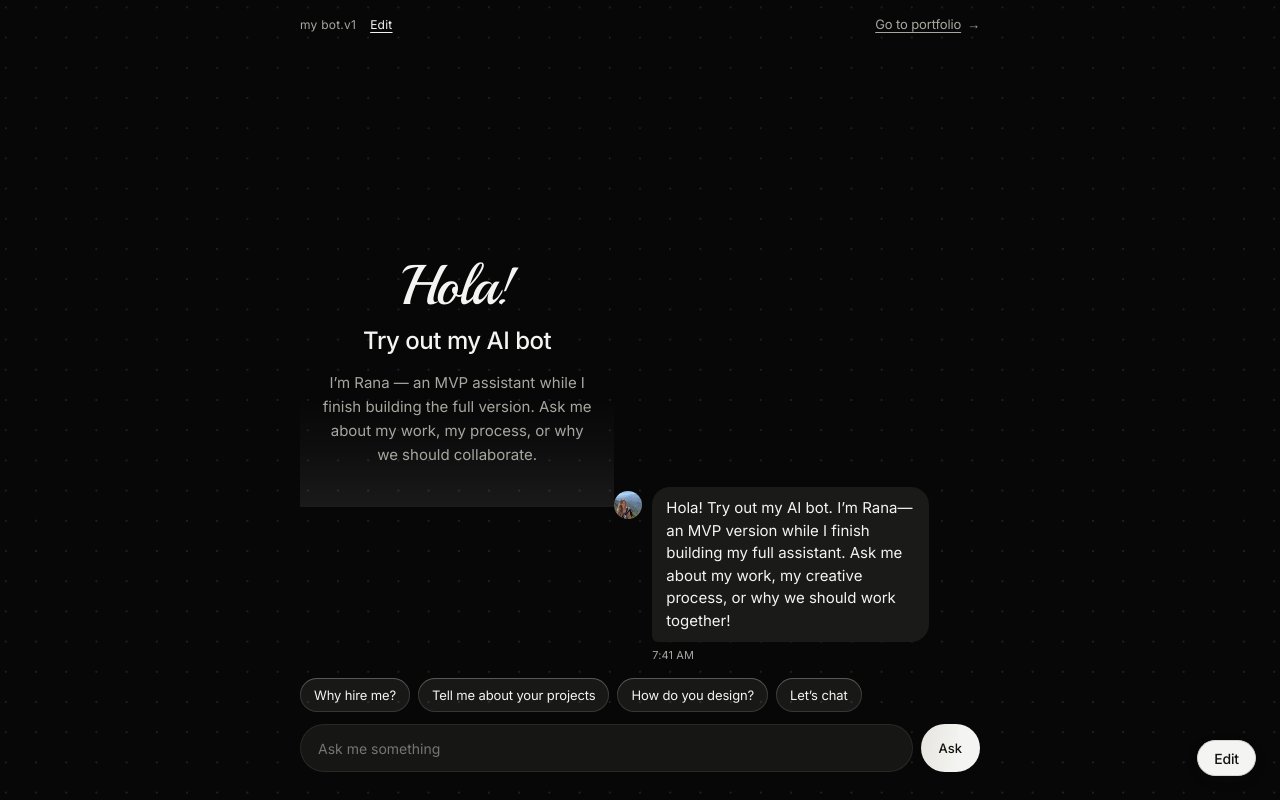
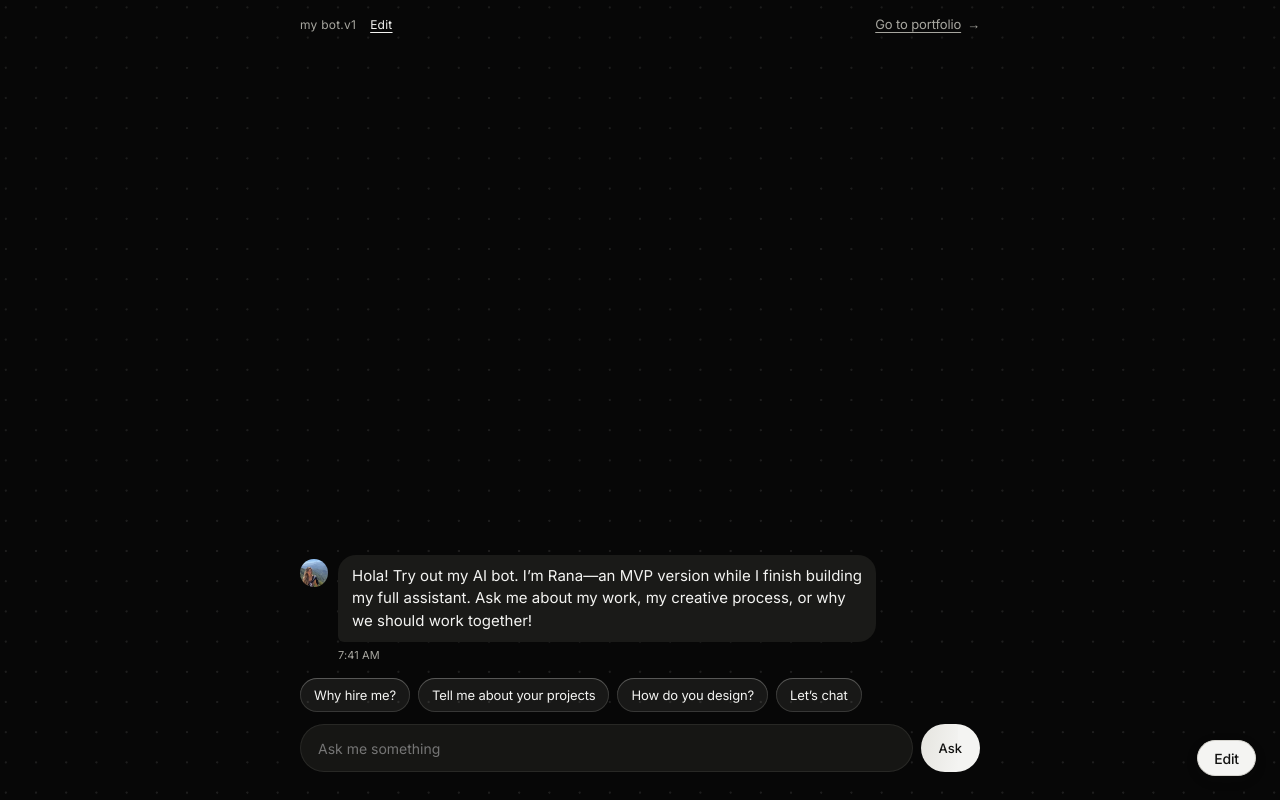
Before and after one commit to rana2010/portfolio, a React (Vite) app: page / in a window 1280 px wide. Built offline with nearby package versions, Linux system fonts and the light colour scheme.

Commit message:
Remove chat intro header (Try out my AI bot)

```diff
--- a/src/pages/Chat.tsx
+++ b/src/pages/Chat.tsx
@@ -148,17 +148,6 @@ export function Chat() {
 
   let stage: ReactNode = (
     <>
-      <div className="chat-welcome">
-        <div className="chat-welcome-gradient" aria-hidden="true" />
-        <div className="chat-welcome-content">
-          <h2 className="chat-welcome-title">Hola!</h2>
-          <p className="chat-welcome-desc">Try out my AI bot</p>
-          <p className="chat-welcome-sub">
-            I’m Rana — an MVP assistant while I finish building the full version.
-            Ask me about my work, my process, or why we should collaborate.
-          </p>
-        </div>
-      </div>
       <ol className="chat-log" ref={logRef} aria-busy={typing}>
         {messages.map((message) => (
           <li key={message.id} className={message.from === "you" ? "chat-msg is-you" : "chat-msg"}>
```
